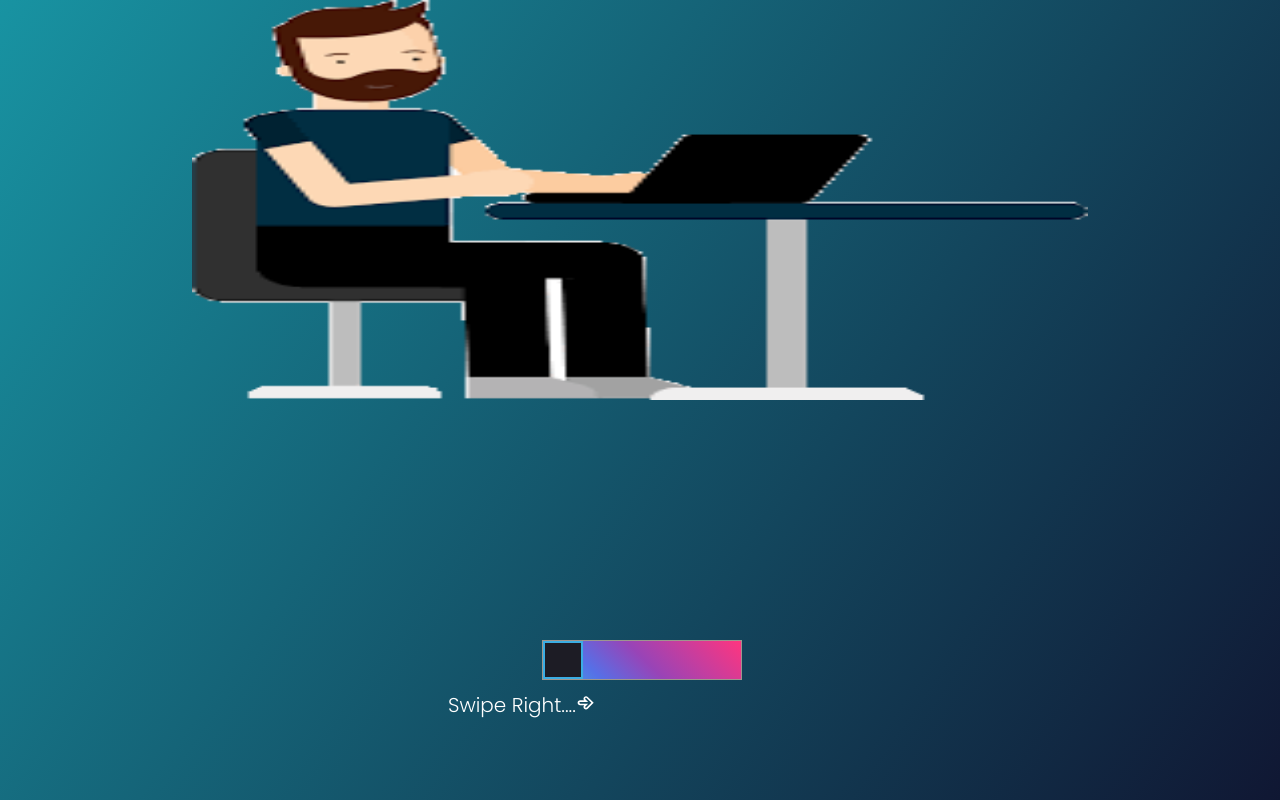
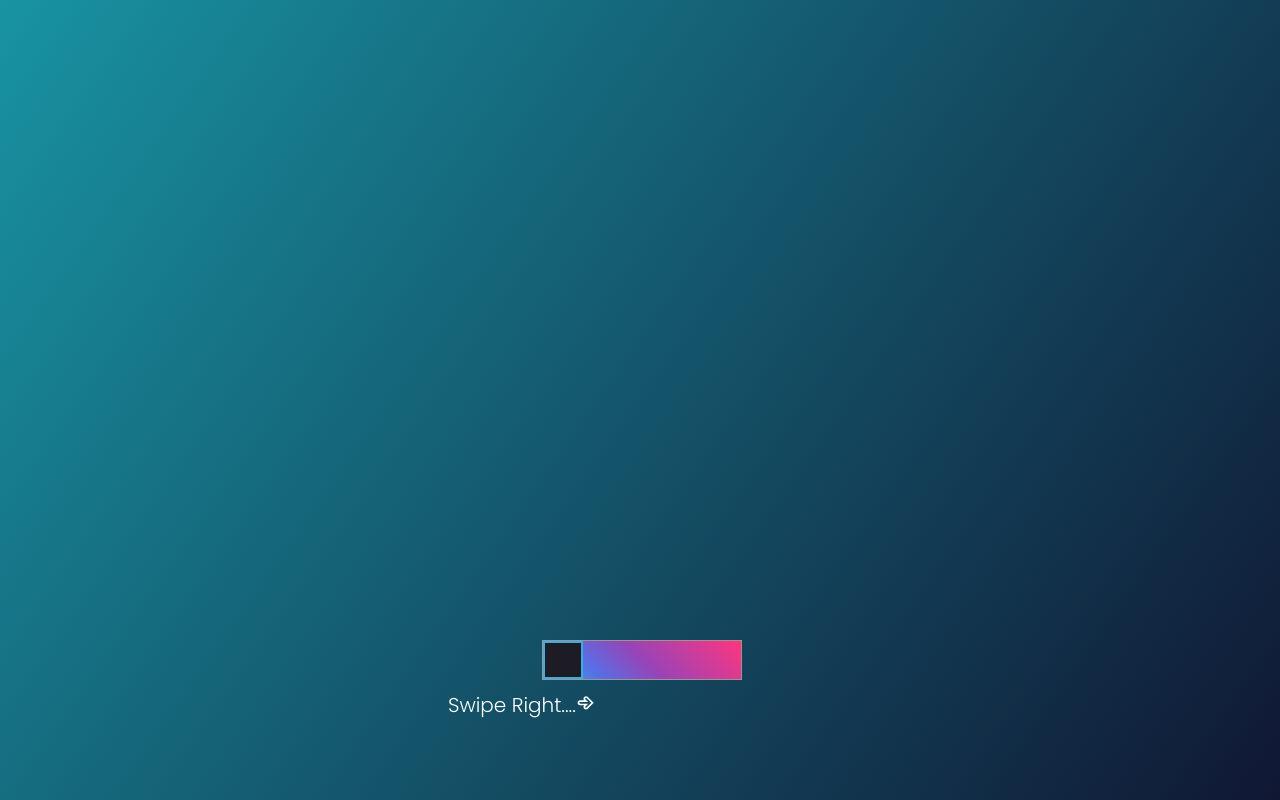
Before and after one commit to bhoitemukul/portfolio, a React (Create React App) app: page / in a window 1280 px wide. Built offline with nearby package versions, Linux system fonts and the light colour scheme.

Commit message:
delet first page image

```diff
--- a/src/Components/firstpage/Firstpage.js
+++ b/src/Components/firstpage/Firstpage.js
@@ -16,7 +16,7 @@ function Firstpage() {
         <div className="container2">
           <div className="sub-container2">
             <div className="content">
-              Hey👋, <br /> I Am Mukul. I Just Triying To Explore My Self In
+              Hey👋, <br /> I Am Mukul. I Just Trying To Explore My Self In
               Front Of You.
             </div>
             <div className="wave"></div>
--- a/src/Components/landingpage/Landingpage.js
+++ b/src/Components/landingpage/Landingpage.js
@@ -42,9 +42,9 @@ function Landingpage() {
         id="container"
         style={{ display: disablepage }}
       >
-        <div className="image-container">
+        {/* <div className="image-container">
           <img src={limage} alt="" />
-        </div>
+        </div> */}
         <div className="switch-container">
           <div>
             <input
```
